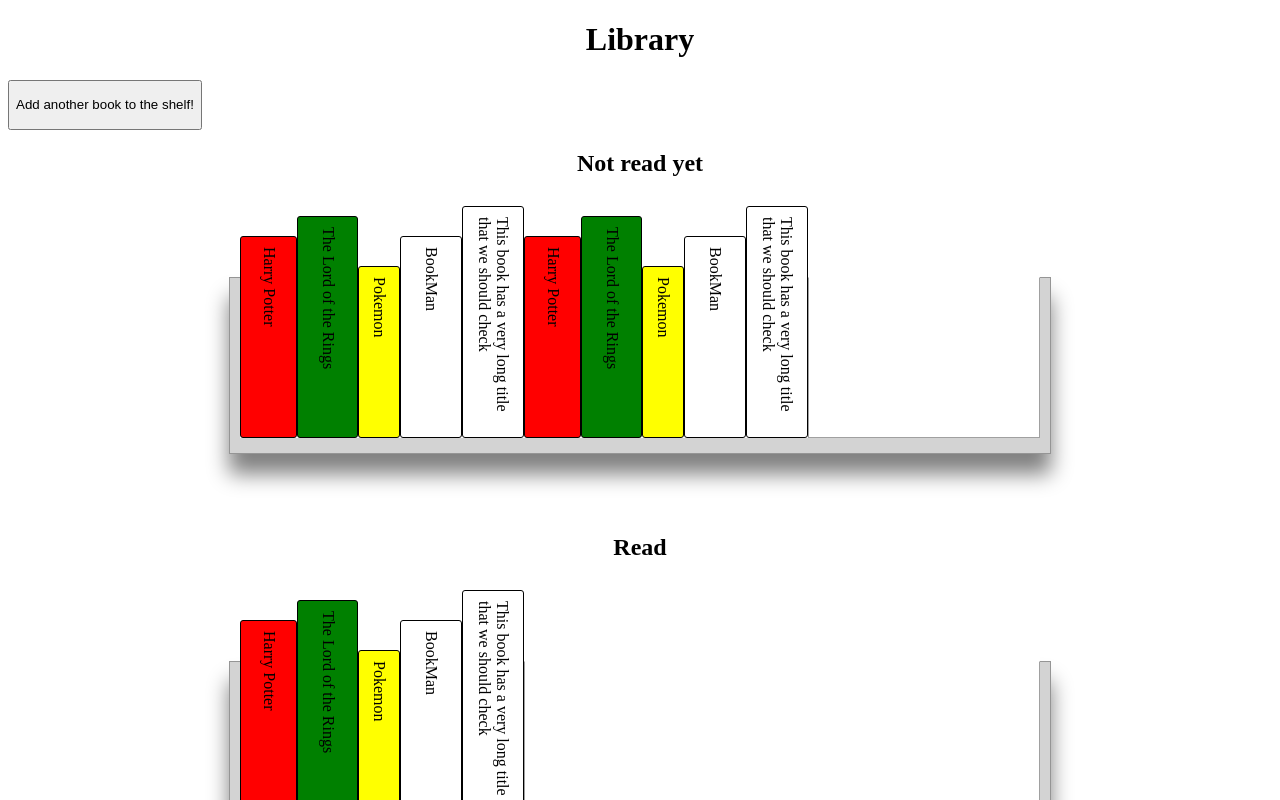
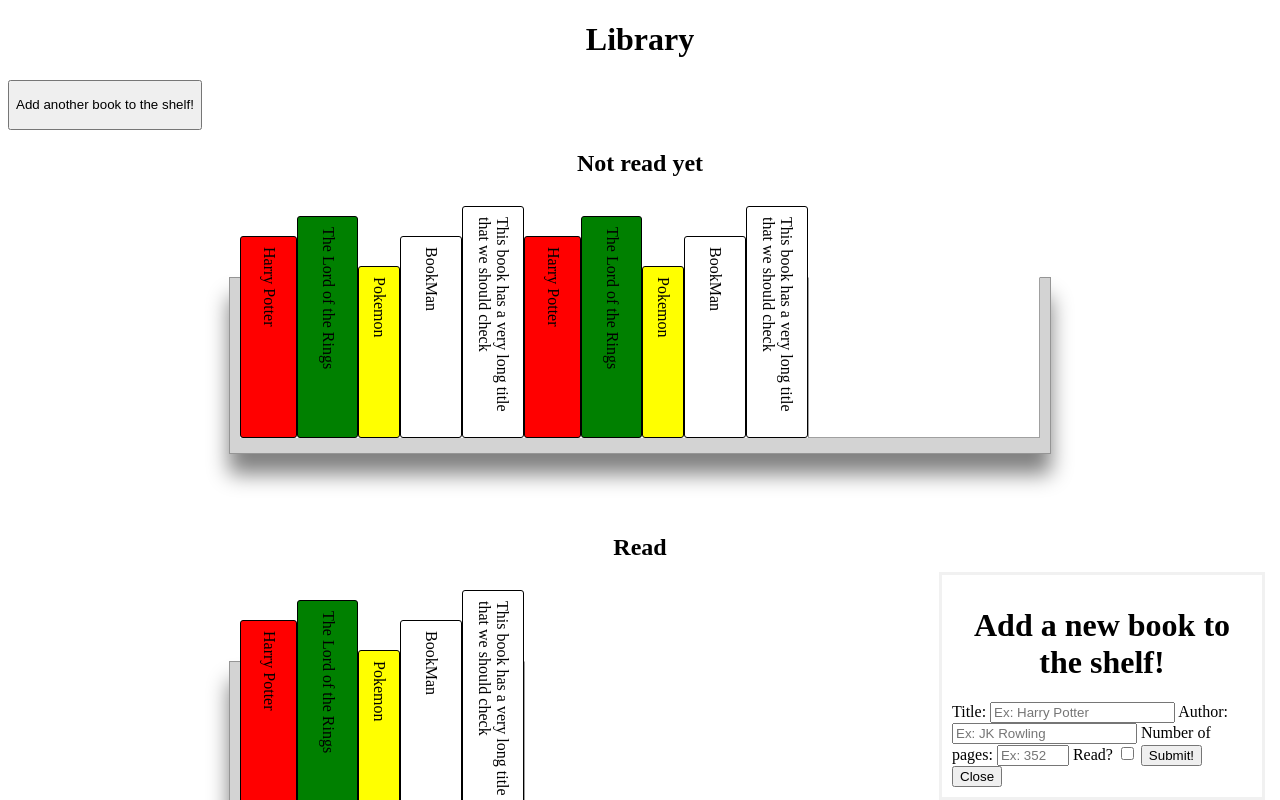
Before and after one commit to paulolins89/library, a plain HTML site: page index.html in a window 1280 px wide. Both pictures are taken after a click on the button "Add another book to the shelf!". Shown: the top 800 px of the page. Drawn offline with Linux system fonts and the light colour scheme.

Commit message:
gave popup form some functionality

```diff
--- a/index.html
+++ b/index.html
@@ -53,7 +53,7 @@
                <input type="checkbox">
 
                <button type="submit" class = "btn">Submit!</button>
-               <button type="submit" class = "btn cancel" onclick="closeForm()">Close</button>
+               <button type="submit" id = 'closeButton' class = "btn cancel" onclick="closeForm()">Close</button>
             </form>
         </div>
         <script src='library.js'></script>
--- a/library.js
+++ b/library.js
@@ -10,3 +10,15 @@ function Book(name, author, pages, read){
 function addBookToLibrary(){
 
 }
+
+const addButton = document.getElementById('addButton');
+const bookForm = document.getElementById('book-form');
+const closeForm = document.getElementById('closeButton');
+
+addButton.addEventListener('click', () => {
+    bookForm.style.display = "block";
+})
+
+closeForm.addEventListener('click', () =>{
+    bookForm.style.display = "none";
+})
--- a/style.css
+++ b/style.css
@@ -75,3 +75,18 @@ h1, h2{
     height: 139px;
     border-color: transparent rgba(128, 128, 128, 0.747) rgba(128, 128, 128, 0.747)  rgba(128, 128, 128, 0.747);
 }
+
+#book-form{
+    display: none;
+    position: fixed;
+    bottom: 0;
+    right: 15px;
+    border: 3px solid #f1f1f1;
+    z-index: 9;
+}
+
+.form-container{
+    max-width: 300px;
+    padding: 10px;
+    background-color: white;
+}
```
